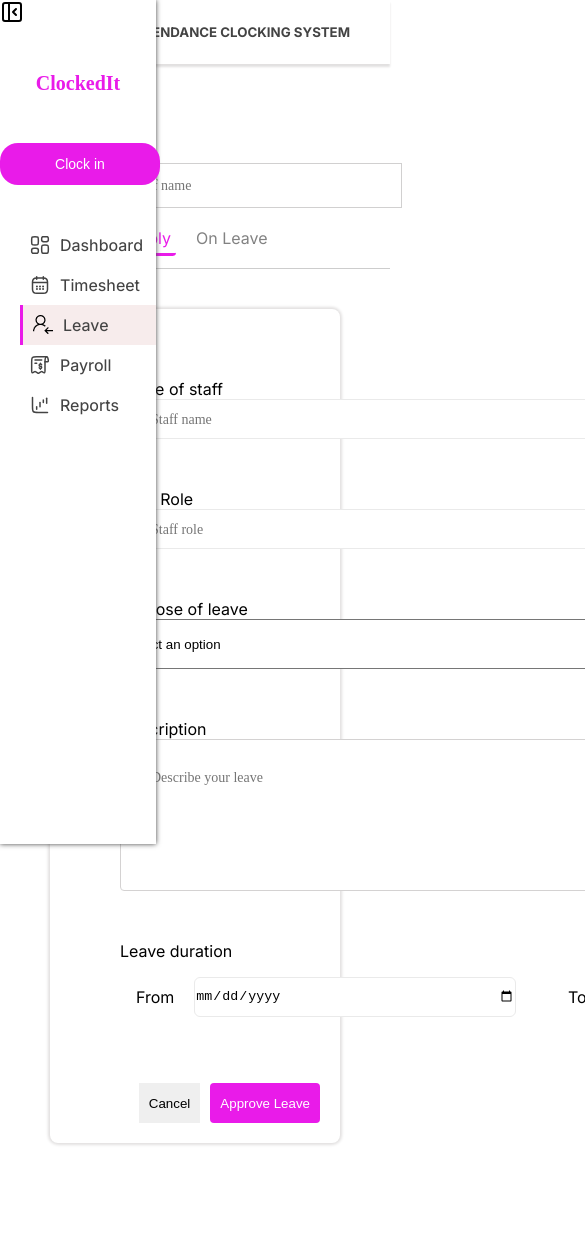
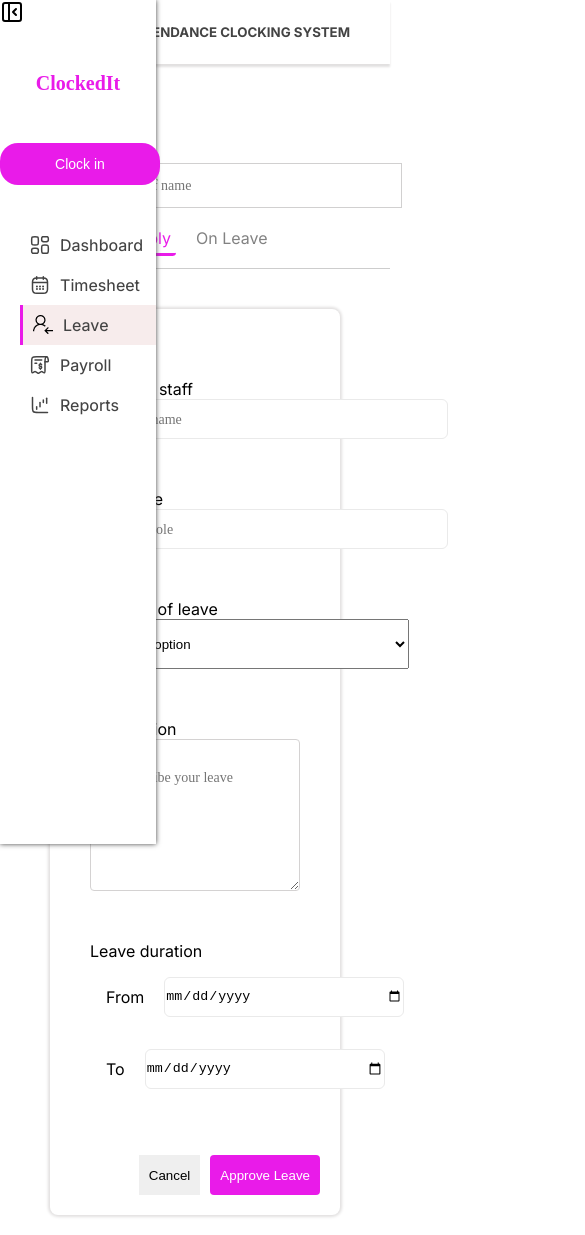
Before and after one commit to chidinmabnwaeze/AttendanceSystem, a React (Vite) app: page /leave in a window 390 px wide. Shown: the top 1235 px of the page, 585 px wide, since content can reach past the window. Before the commit the page ends 1163 px from the top, so only its background shows below. Built offline with nearby package versions, Linux system fonts and the light colour scheme.

Commit message:
made timesheet responsive

```diff
--- a/src/components/form.jsx
+++ b/src/components/form.jsx
@@ -49,7 +49,8 @@ const LeaveForm = ({ onSubmit }) => {
             Purpose of leave
             <select
               name="purpose"
-              style={{ width: "500%", height: "50px" }}
+              className="select"
+              // style={{ width: "500%", height: "50px" }}
               onChange={handleChange}
             >
               <option value="">Select an option</option>
@@ -82,19 +83,11 @@ const LeaveForm = ({ onSubmit }) => {
             <div className="duration-input">
               <span>
                 From
-                <input
-                  type="date"
-                  name="start"
-                  onChange={handleChange}
-                />
+                <input type="date" name="start" onChange={handleChange} />
               </span>
               <span>
                 To
-                <input
-                  type="date"
-                  name="end"
-                  onChange={handleChange}
-                />
+                <input type="date" name="end" onChange={handleChange} />
               </span>
             </div>
           </label>
--- a/src/styles/leave.css
+++ b/src/styles/leave.css
@@ -67,7 +67,8 @@ textarea {
   margin: 0 20px;
 }
 select {
-  width: 100%;
+  width: 500%;
+  height: 50px;
 }
 .no-leave {
   display: flex;
@@ -75,3 +76,30 @@ select {
   align-items: center;
   margin: 3rem;
 }
+
+/* responsiveness */
+@media only screen and (max-width: 900px) {
+  /* .staff input {
+    width: 150%;
+  } */
+  .name input {
+    width: 200%;
+  }
+  .name {
+    margin: 50px 20px;
+  }
+
+  textarea {
+    width: 100%;
+  }
+  select {
+    width: 250%;
+  }
+  .duration-input {
+    display: flex;
+    flex-direction: column;
+  }
+  .duration-input input {
+    width: 60%;
+  }
+}
```
